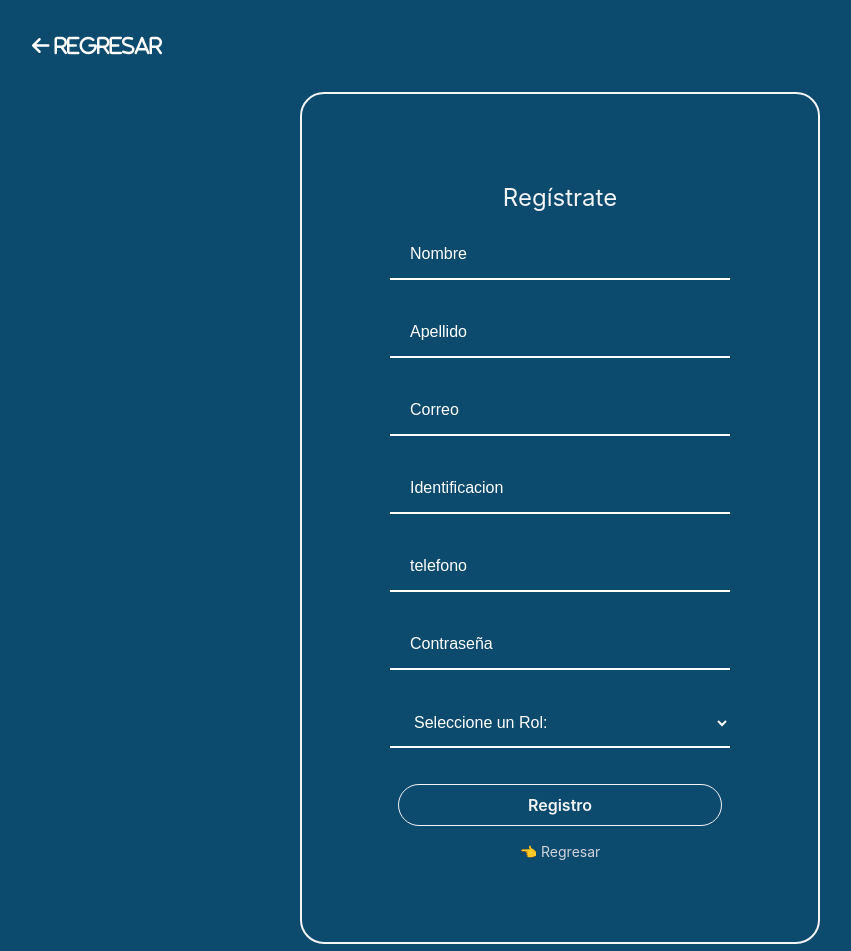
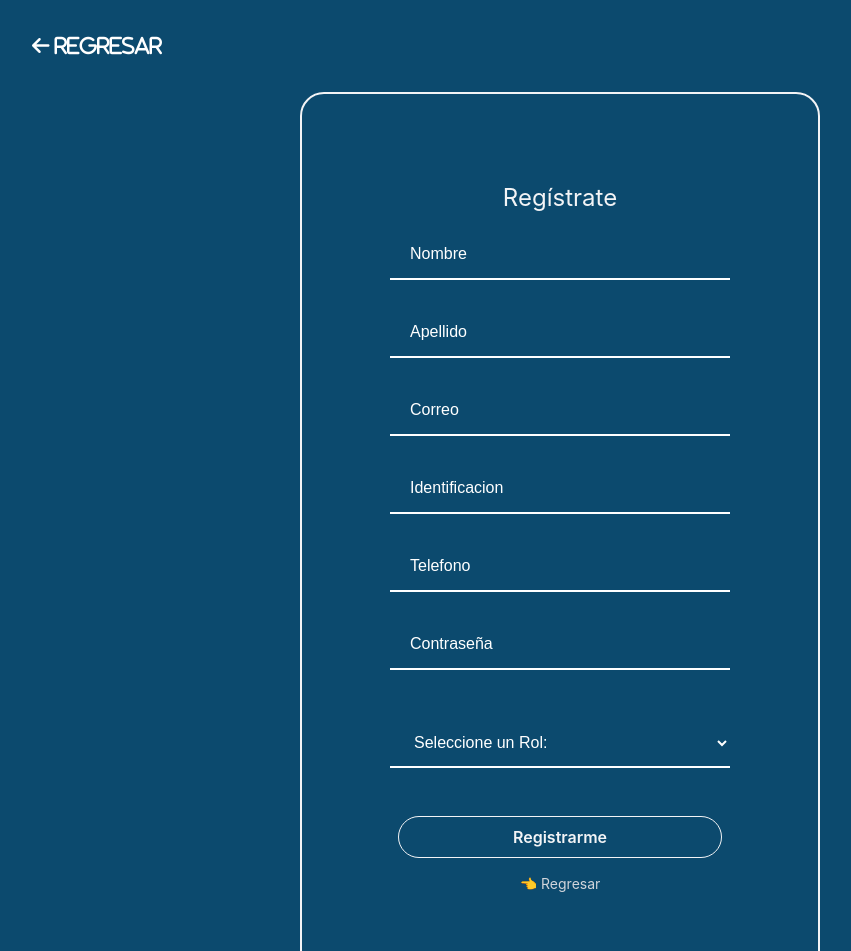
Before and after one commit to Proyecto-Investigacion-ITFIP/AppWeb-Frontend, a React (Vite) app: page /auth/registro in a window 1280 px wide. Shown: the top 951 px of the page, without its empty margins (80-931 px from the left). Built offline with nearby package versions, Linux system fonts and the light colour scheme.

Commit message:
autenticacion flujo de datos: script-password, generar, enviar y guardar token

```diff
--- a/src/App.jsx
+++ b/src/App.jsx
@@ -15,7 +15,7 @@ import Registro from "./pages/autentificacion/registro";
 // });
 
 const client = new ApolloClient({
-    uri: 'https://maestro-producto-back.herokuapp.com/graphql',
+    uri: 'http://localhost:4000/graphql',
     cache: new InMemoryCache(),
 });
 
--- a/src/components/ButtonLoading.jsx
+++ b/src/components/ButtonLoading.jsx
@@ -11,6 +11,19 @@ const ButtonLoading = ({ disabled, loading, text }) => {
     { loading ? <ReactLoading type='spin' height={24} width={24} /> : text }
     </button>
   );
+};
+
+const ButtonLoadingRg= ({ disabled, loading, text }) => {
+  return (
+    <button
+    disabled={disabled}
+    type='submit'
+    className='bg-transparent hover:bg-sky-800 text-gray-100 font-semibold hover:text-white m-4 py-2 px-16 border rounded-full  border-gray-100 hover:border-transparent'
+    >
+    { loading ? <ReactLoading type='spin' height={24} width={24} /> : text }
+    </button>
+  );
 }
 
-export { ButtonLoading };
+
+export { ButtonLoading, ButtonLoadingRg };
--- a/src/components/Dropdown.jsx
+++ b/src/components/Dropdown.jsx
@@ -1,4 +1,4 @@
-import React, { useState, useEffect } from 'react';
+import React, { useState, useEffect, Fragment } from 'react';
 import { nanoid } from 'nanoid';
 
 const DropDown = ({ label, name, defaultValue = '', required, options }) => {
@@ -11,12 +11,13 @@ const DropDown = ({ label, name, defaultValue = '', required, options }) => {
     setSelectedValue(defaultValue);
   }, [defaultValue]);
   return (
-    <label htmlFor={name} className='flex flex-col my-3'>
+    <Fragment>
+      <label htmlFor={name} className="flex flex-col my-3">
         <span className="pb-2 text-sm font-bold text-gray-800">{label}</span>
         <select
           required={required}
           name={name}
-        className='input'
+          className="input"
           value={selectedValue}
           onChange={(e) => setSelectedValue(e.target.value)}
         >
@@ -27,7 +28,41 @@ const DropDown = ({ label, name, defaultValue = '', required, options }) => {
           ))}
         </select>
       </label>
+    </Fragment>
   );
 };
 
-export { DropDown };
+
+const DropDownRg = ({ label, name, defaultValue = '', required, options }) => {
+  const [selectedValue, setSelectedValue] = useState(defaultValue);
+  const optionsSelect = [
+    ['', 'Seleccione un Rol:', true],
+    ...Object.entries(options),
+  ];
+  useEffect(() => {
+    setSelectedValue(defaultValue);
+  }, [defaultValue]);
+  return (
+    <Fragment>
+      <label htmlFor={name} className="flex flex-col my-3">
+        <span className="pb-2 text-sm font-bold text-black">{label}</span>
+        <select
+          required={required}
+          name={name}
+          className="registro-input m-2"
+          value={selectedValue}
+          onChange={(e) => setSelectedValue(e.target.value)}
+        >
+          {optionsSelect.map((o) => (
+            <option key={nanoid()} value={o[0]} disabled={o[2] ?? false}>
+              {o[1]}
+            </option>
+          ))}
+        </select>
+      </label>
+    </Fragment>
+  );
+};
+
+
+export { DropDown, DropDownRg  };
--- /dev/null
+++ b/src/graphql/auth/mutation.js
@@ -0,0 +1,32 @@
+import { gql } from "@apollo/client";
+
+const REGISTRO = gql`
+  mutation Registro(
+    $nombre: String!
+    $apellido: String!
+    $email: String!
+    $identificacion: String!
+    $telefono: String!
+    $rol: Enum_Rol!
+    $contrasena: String!
+  ) {
+    registro(
+      nombre: $nombre
+      apellido: $apellido
+      email: $email
+      identificacion: $identificacion
+      telefono: $telefono
+      rol: $rol
+      contrasena: $contrasena
+    ) {
+        token
+        error
+    }
+  }
+`;
+
+
+
+
+
+export { REGISTRO };
--- a/src/index.css
+++ b/src/index.css
@@ -112,6 +112,10 @@ table tr:nth-child(even) {
     color: white;
 }
 
+.registro-input option{
+  color: black;
+}
+
 .registro-input::placeholder { color: #ffff; }
 /* Fin-pagina-registrace */
 
--- a/src/pages/autentificacion/registro.jsx
+++ b/src/pages/autentificacion/registro.jsx
@@ -1,7 +1,35 @@
-import React from 'react'
 import { Link } from 'react-router-dom';
+import { Enum_Rol } from '../../utils/enums';
+import { DropDownRg  } from '../../components/Dropdown'
+import { ButtonLoadingRg } from '../../components/ButtonLoading';
+import { useFormData } from '../../hooks/useFormData';
+import { useMutation } from '@apollo/client';
+import { REGISTRO } from '../../graphql/auth/mutation';
+import { useEffect } from 'react';
+import { useNavigate } from 'react-router';
+
 
 const Registro = () => {
+  const navigate = useNavigate();
+  const { form, formData, updateFormData } = useFormData();
+  const [ registro, { data: mutationData, loading: mutationLoanding, error: mutationError }, ] = useMutation(REGISTRO);
+
+  const submitForm = (e) => {
+    e.preventDefault();
+    // console.log('datos', formData)
+    registro({ variables: formData });
+  };
+
+  useEffect(() => {
+    // console.log('data mutation', mutationData)
+    if(mutationData){
+      if(mutationData.registro.token){
+        localStorage.setItem('token', mutationData.registro.token);
+        navigate('/');
+      }
+    }
+  }, [mutationData])
+
   return (
     <div className="bg-sky-900">
       <Link to="/auth/index">
@@ -10,7 +38,7 @@ const Registro = () => {
           Regresar
         </i>
       </Link>
-      <form>
+      <form className='' onSubmit={ submitForm } onChange={updateFormData} ref={form} >
         <div className="bg-color flex flex-col items-center">
           <section className="flex flex-col border-2  border-gray-100 rounded-3xl p-20 m-8">
             <h4 className="flex justify-center p-2  text-2xl text-gray-100">
@@ -58,17 +86,17 @@ const Registro = () => {
 
             <label htmlFor="telefono">
               <input
-                name="Telefono"
+                name="telefono"
                 className="registro-input  m-2"
                 type="text"
-                placeholder="telefono"
+                placeholder="Telefono"
                 required
               />
             </label>
 
             <label htmlFor="password">
               <input
-                name="password"
+                name="contrasena"
                 className="registro-input b m-2"
                 type="password"
                 placeholder="Contraseña"
@@ -76,27 +104,18 @@ const Registro = () => {
               />
             </label>
 
-            <label htmlFor="rol">
-              <select
-                className="registro-input  text-gray-100 m-2"
-                name="rol"
-                required
-                defaultValue={0}
-              >
-                <option disabled value={0}>
-                  Seleccione un Rol:
-                </option>
-                <option className="text-black">USUARIO_CAJA</option>
-                <option className="text-black">ADMINISTRADOR</option>
-              </select>
-            </label>
+            <DropDownRg
+            name='rol'
+            required={true}
+            options={Enum_Rol}
+            />
+
             <div className="flex flex-col justify-around">
-              <button
-                type="submit"
-                className="bg-transparent hover:bg-sky-800 text-gray-100 font-semibold hover:text-white m-4 py-2 px-16 border rounded-full  border-gray-100 hover:border-transparent"
-              >
-                Registro
-              </button>
+              <ButtonLoadingRg
+                disabled={Object.keys(formData).length === 0}
+                loading={false}
+                text='Registrarme'
+               />
               <Link to="/auth/index" className="flex justify-center">
                 <span className="text-sm text-gray-300 focus:outline-none focus:ring-2 focus:ring-gray-800 hover:underline">
                    {"👈"} Regresar
```
Also changed, not shown: src/utils/enums.js (indentation only). Lines whose indentation alone changed are shown as unchanged.
